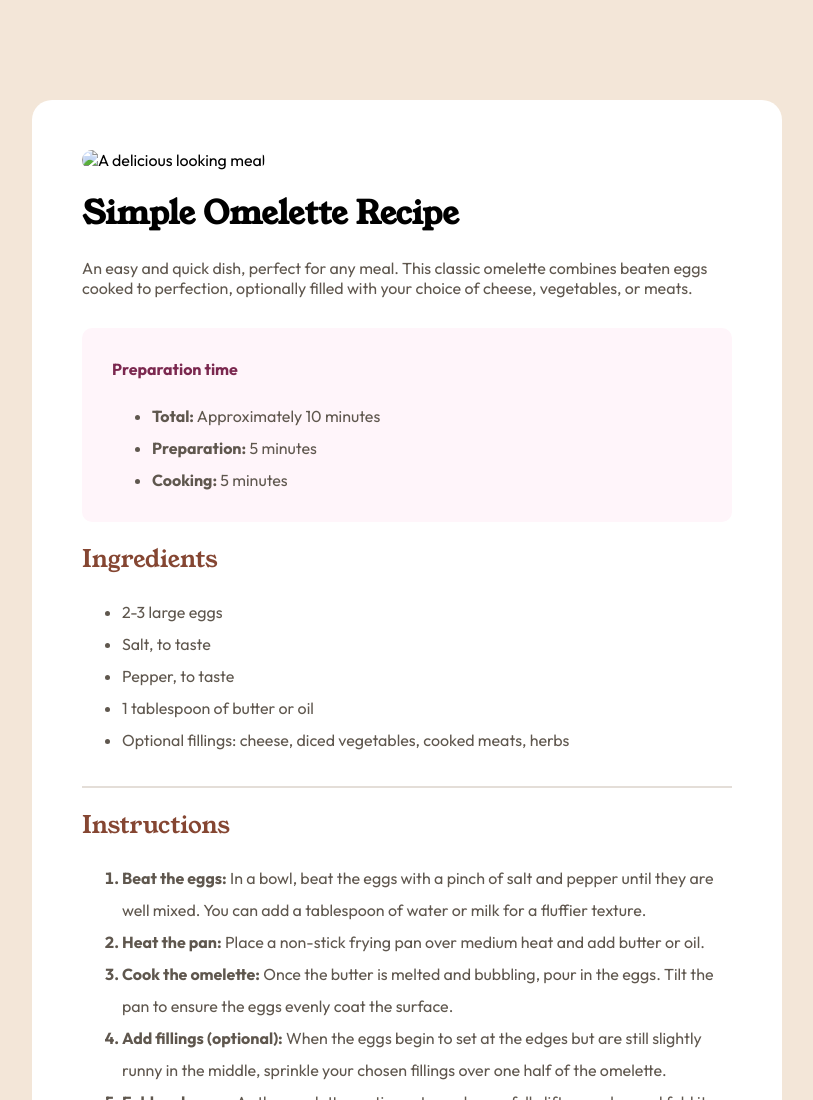
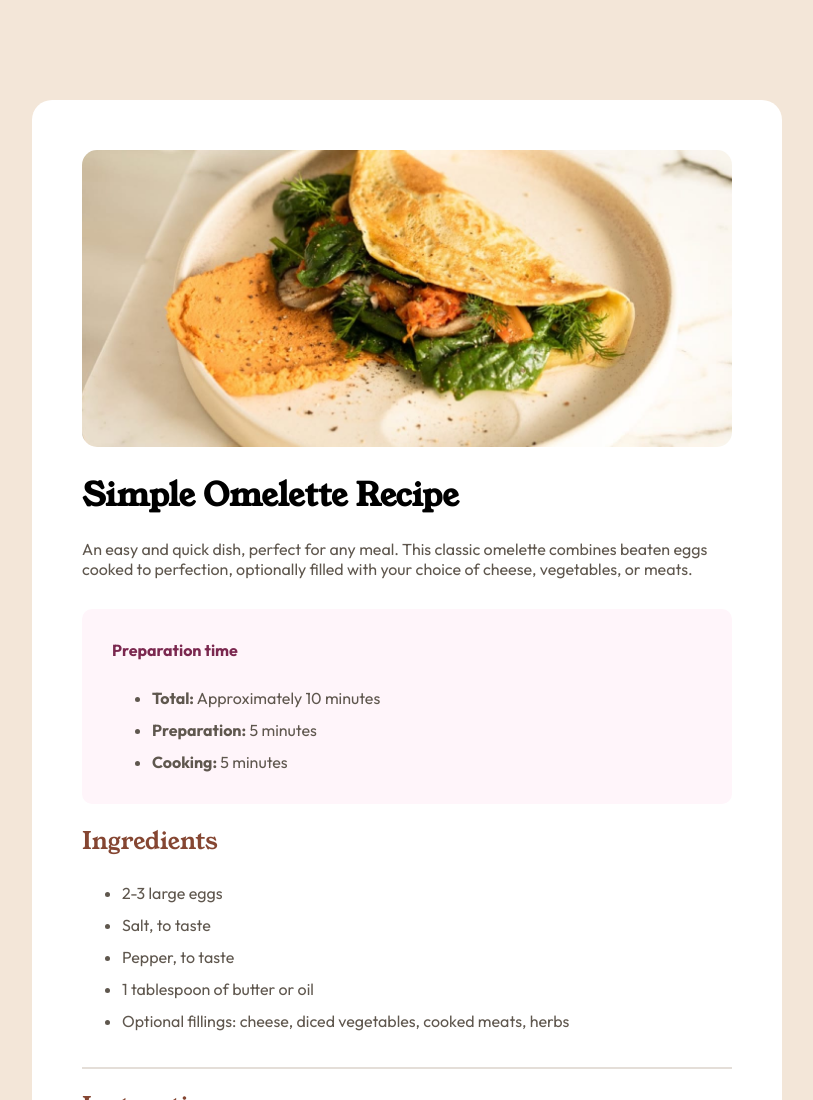
Before and after one commit to ioddgamers/Recipe-page, a plain HTML site: page index.html in a window 1280 px wide. Shown: the top 1100 px of the page, without its empty margins (233-1046 px from the left). Drawn offline with Linux system fonts and the light colour scheme.

Commit message:
Update index.html

```diff
--- a/index.html
+++ b/index.html
@@ -4,7 +4,7 @@
   <meta charset="UTF-8">
   <meta name="viewport" content="width=device-width, initial-scale=1.0"> <!-- displays site properly based on user's device -->
 
-  <link rel="icon" type="image/png" sizes="32x32" href="./assets/images/favicon-32x32.png">
+  <link rel="icon" type="image/png" sizes="32x32" href="favicon-32x32.png">
   <link rel="stylesheet" href="styles.css">
 
   <title>Frontend Mentor | Recipe page</title>
@@ -18,7 +18,7 @@
 <body>
   <div class="main">
     <div class="image-container">
-      <img src="/recipe-page-main/assets/images/image-omelette.jpeg" alt="A delicious looking meal">
+      <img src="image-omelette.jpeg" alt="A delicious looking meal">
     </div>
     <header>
       <h1>Simple Omelette Recipe </h1>
```
